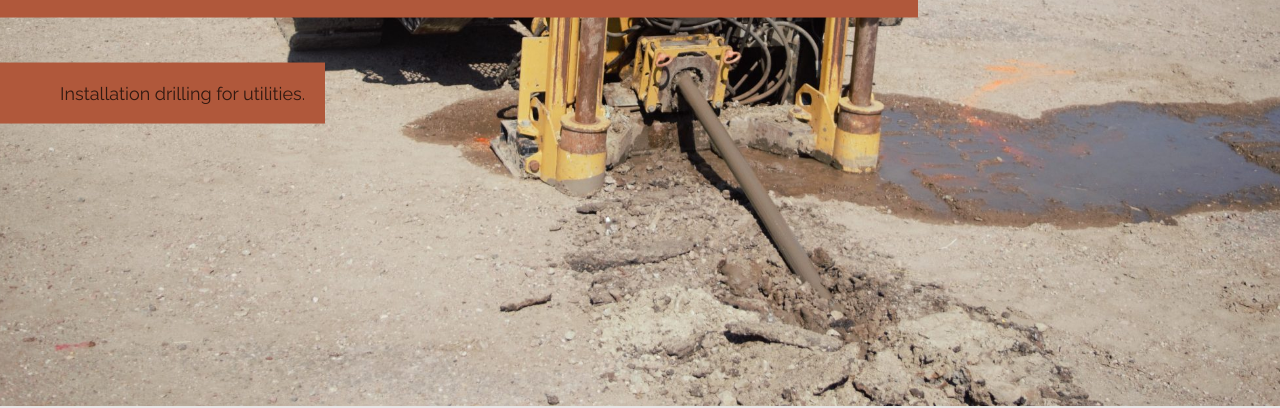
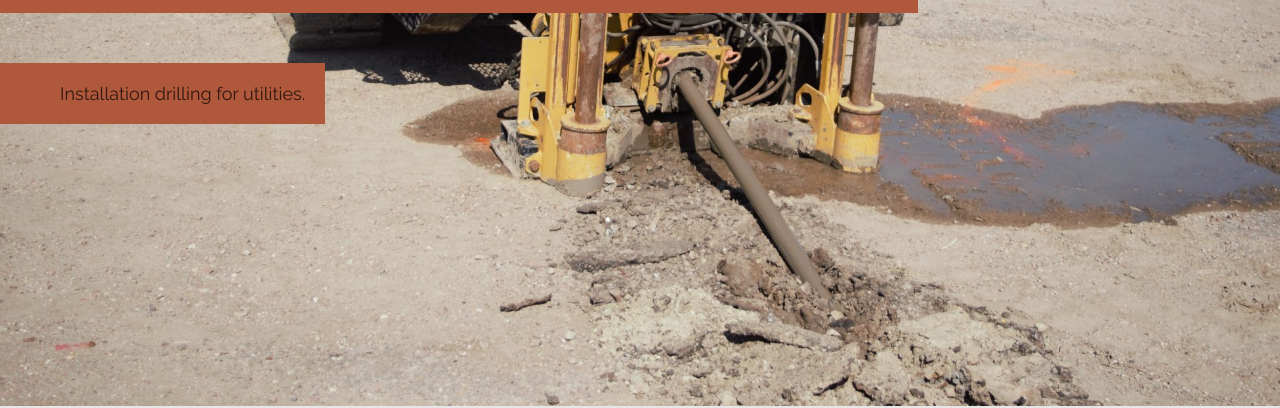
Before and after one commit to ideck802/construction-site, a plain HTML site: page index.html in a window 1280 px wide. Shown: the part 394-802 px from the top of the page. Drawn offline with nearby package versions, Linux system fonts and the light colour scheme.

Commit message:
10/23/2019

```diff
--- a/index.html
+++ b/index.html
@@ -43,7 +43,7 @@
     <span class="text-background w3-jumbo w3-hide-small">GB Directional Services, INC.</span><br>
     <span class="text-background w3-xxlarge w3-hide-large w3-hide-medium">GB Directional Services, INC.</span><br>
     <span class="w3-large w3-hide-small"></span><br>
-    <span class="text-background w3-large">Installation drilling for utilities.</span>
+    <span class="text-background w3-large" style="line-height: 2.3;">Installation drilling for utilities.</span>
   </div>
 </header>
 
```
